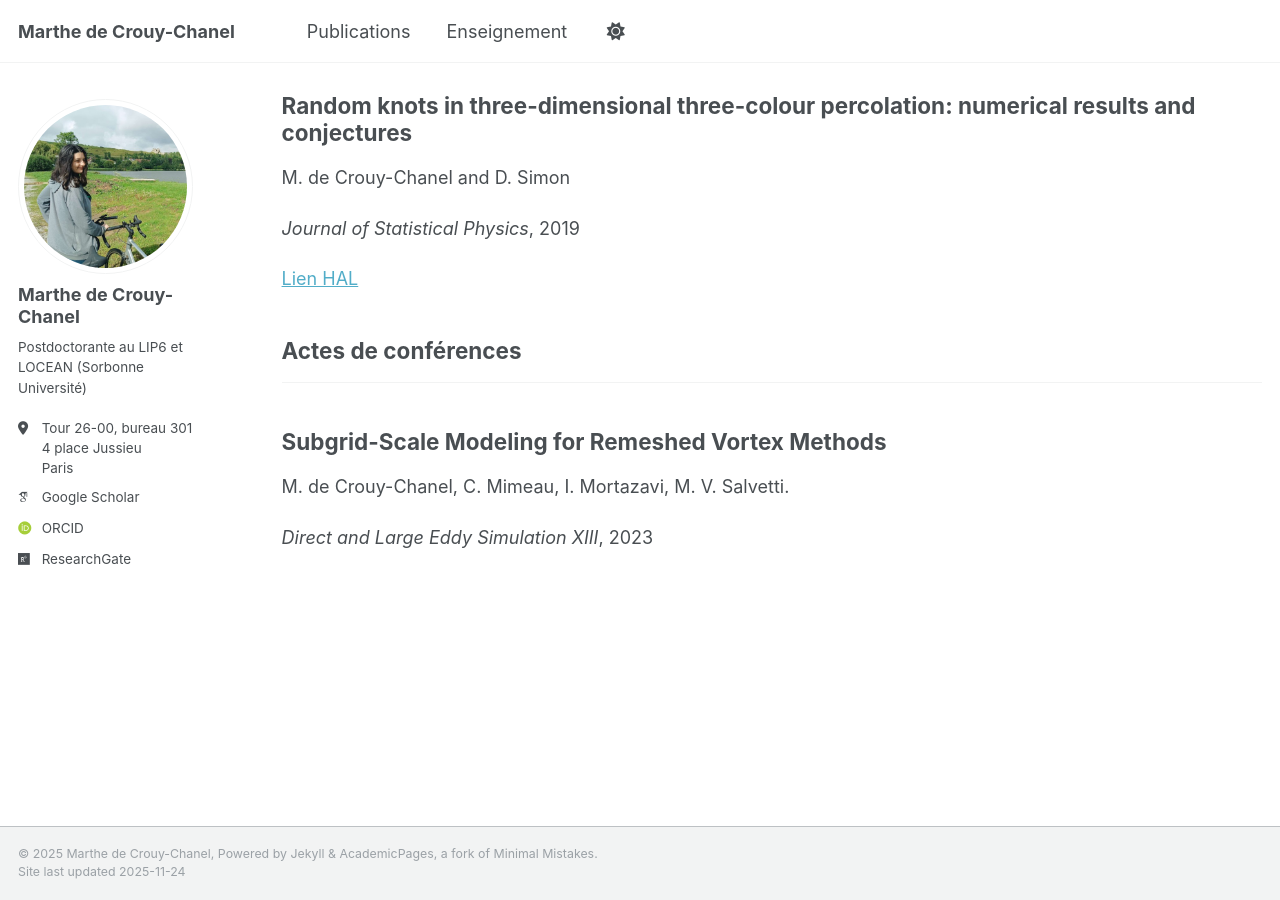
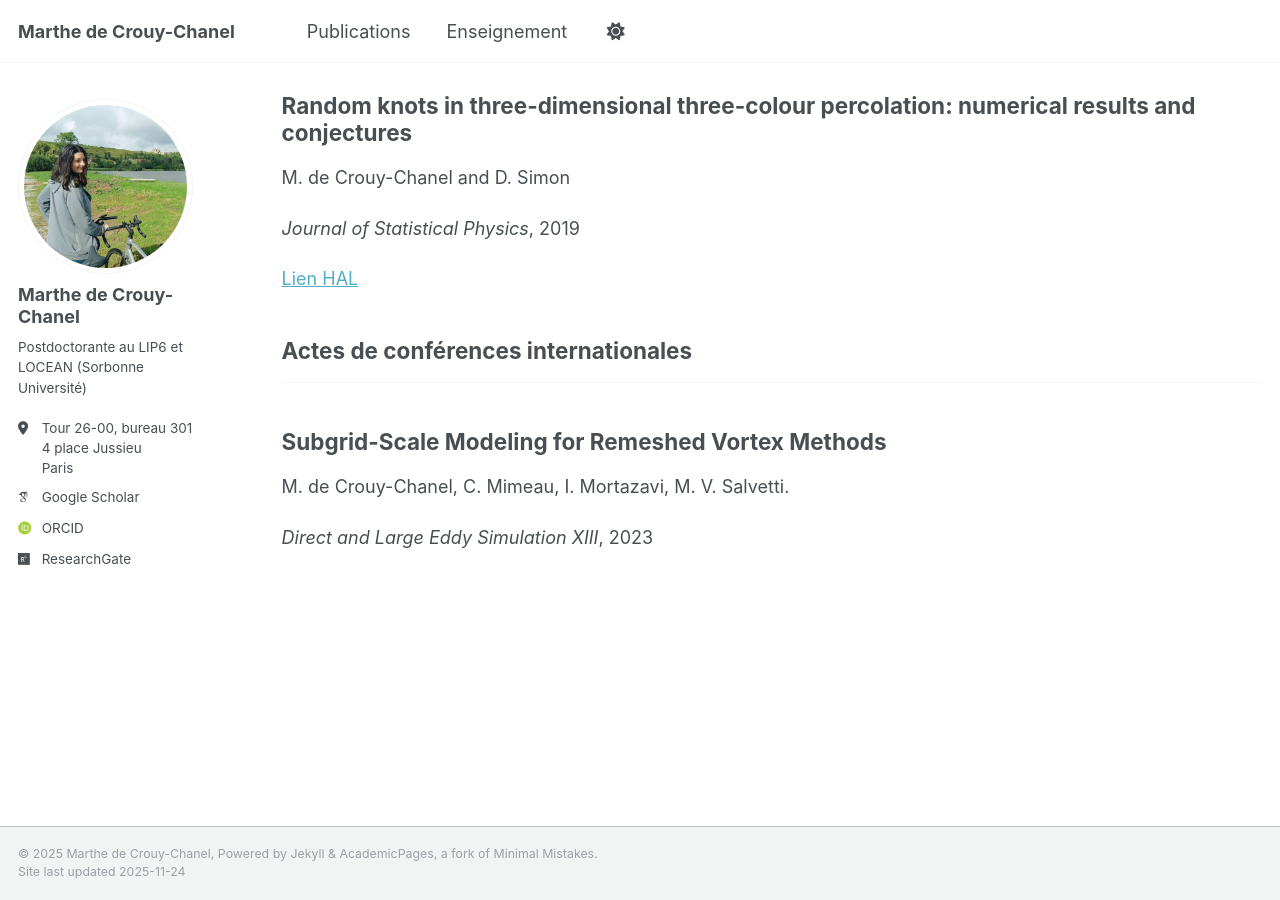
Before and after one commit to mdecrouy/mdecrouy.github.io, a Jekyll site: the page built from _pages/publications.html, in a window 1280 px wide and 900 px high, scrolled down 624 px. Built offline with Jekyll 4.4.1, drawn with Linux system fonts in a browser that asks for light colours; some web fonts are replaced.

Commit message:
Update _config.yml

```diff
--- a/_config.yml
+++ b/_config.yml
@@ -88,7 +88,7 @@ publication_category:
   manuscripts:
     title: 'Articles de journaux'
   conferences:
-    title: 'Actes de conférences'
+    title: 'Actes de conférences internationales'
 
 # Site Settings
 teaser                   :  # filename of teaser fallback teaser image placed in /images/, .e.g. "500x300.png"
```
